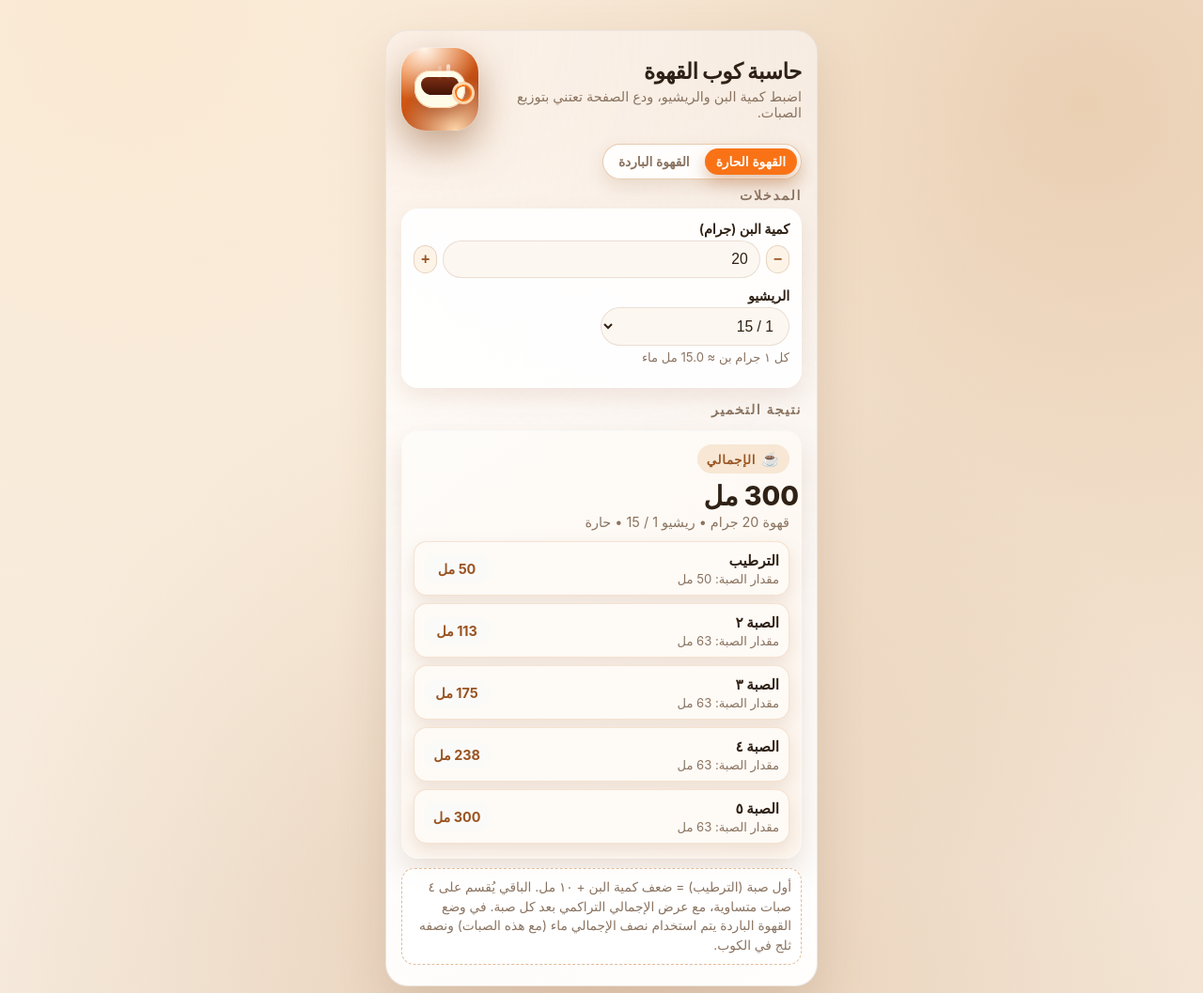
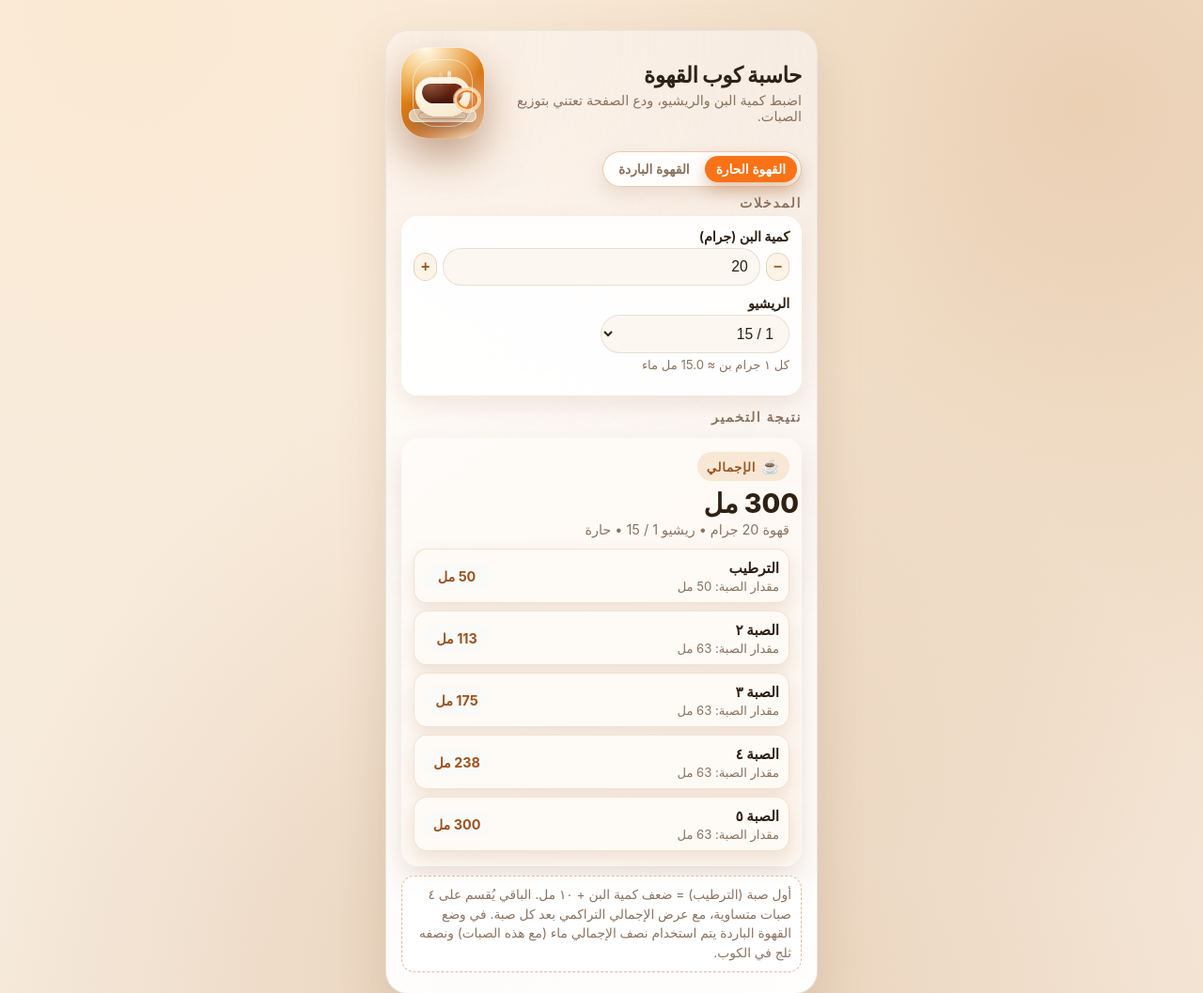
Before and after one commit to ahs32010-alt/iAhmadH, a plain HTML site: page index.html in a window 1280 px wide. Shown: the top 1057 px of the page at 94% size. Drawn offline with Linux system fonts and the light colour scheme.

Commit message:
updated the website LOGO

```diff
--- a/index.html
+++ b/index.html
@@ -118,49 +118,86 @@
       font-size: 0.9rem;
     }
     .hero-illustration {
-      width: 88px;
-      height: 88px;
-      border-radius: 26px;
+      width: 96px;
+      height: 96px;
+      border-radius: 28px;
       background:
-        radial-gradient(circle at 30% 0%, #fff7ed, transparent 55%),
-        radial-gradient(circle at 70% 100%, #fed7aa, transparent 55%),
-        linear-gradient(145deg, #f97316, #9a3412);
+        radial-gradient(circle at 30% 0%, #fffbeb, transparent 55%),
+        radial-gradient(circle at 80% 100%, #fed7aa, transparent 60%),
+        linear-gradient(145deg, #f59e0b, #c05621);
       display: flex;
       align-items: center;
       justify-content: center;
       position: relative;
       box-shadow:
-        0 16px 40px rgba(148, 94, 54, 0.55),
-        0 0 0 1px rgba(255, 255, 255, 0.6);
+        0 20px 45px rgba(148, 94, 54, 0.55),
+        0 0 0 1px rgba(255, 255, 255, 0.7);
+      overflow: hidden;
+    }
+    .hero-illustration::after {
+      content: "";
+      position: absolute;
+      inset: 12px;
+      border-radius: 24px;
+      border: 1px solid rgba(255, 255, 255, 0.7);
+      opacity: 0.7;
+    }
+    .cup-wrapper {
+      position: relative;
+      transform: translateY(4px);
+    }
+    .saucer {
+      position: absolute;
+      left: 50%;
+      bottom: -6px;
+      transform: translateX(-50%);
+      width: 72px;
+      height: 14px;
+      border-radius: 999px;
+      background: radial-gradient(circle at 50% 20%, #fefce8, #e5d4b7);
+      box-shadow:
+        0 8px 16px rgba(87, 59, 35, 0.45),
+        inset 0 0 0 1px rgba(255, 255, 255, 0.8);
+    }
+    .saucer::after {
+      content: "";
+      position: absolute;
+      inset: 3px 10px;
+      border-radius: 999px;
+      border: 1px solid rgba(204, 160, 109, 0.75);
     }
     .cup {
-      width: 54px;
-      height: 40px;
-      border-radius: 16px 16px 20px 20px;
-      background: #fefce8;
+      width: 58px;
+      height: 42px;
+      border-radius: 18px 18px 22px 22px;
+      background: radial-gradient(circle at 20% 0%, #fffbf0, #f5e6c7);
       position: relative;
       box-shadow:
-        0 8px 16px rgba(124, 45, 18, 0.35),
-        inset 0 0 0 1px rgba(250, 204, 170, 1);
+        0 10px 18px rgba(124, 45, 18, 0.38),
+        inset 0 0 0 1px rgba(250, 232, 210, 1);
     }
     .cup::before {
       content: "";
       position: absolute;
       inset: 7px 7px 14px;
-      border-radius: 12px 12px 18px 18px;
-      background: linear-gradient(180deg, #7c2d12, #431407);
+      border-radius: 14px 14px 20px 20px;
+      background:
+        radial-gradient(circle at 20% 0%, rgba(250, 250, 249, 0.2), transparent 55%),
+        linear-gradient(180deg, #7c2d12, #431407);
     }
     .cup::after {
       content: "";
       position: absolute;
-      right: -10px;
-      top: 12px;
-      width: 18px;
-      height: 18px;
+      right: -11px;
+      top: 11px;
+      width: 22px;
+      height: 20px;
       border-radius: 50%;
       border: 3px solid #fed7aa;
-      box-shadow: inset 0 0 0 2px #f97316;
-      background: transparent;
+      box-shadow:
+        inset 0 0 0 2px #f97316,
+        0 0 0 1px rgba(255, 255, 255, 0.6);
+      background: radial-gradient(circle at 30% 0%, #fff7ed, transparent 60%);
     }
     .steam {
       position: absolute;
@@ -390,9 +427,12 @@
             <p class="lead">اضبط كمية البن والريشيو، ودع الصفحة تعتني بتوزيع الصبات.</p>
           </div>
           <div class="hero-illustration" aria-hidden="true">
-            <div class="cup">
-              <div class="steam">
-                <span></span><span></span><span></span>
+            <div class="cup-wrapper">
+              <div class="saucer"></div>
+              <div class="cup">
+                <div class="steam">
+                  <span></span><span></span><span></span>
+                </div>
               </div>
             </div>
           </div>
```
